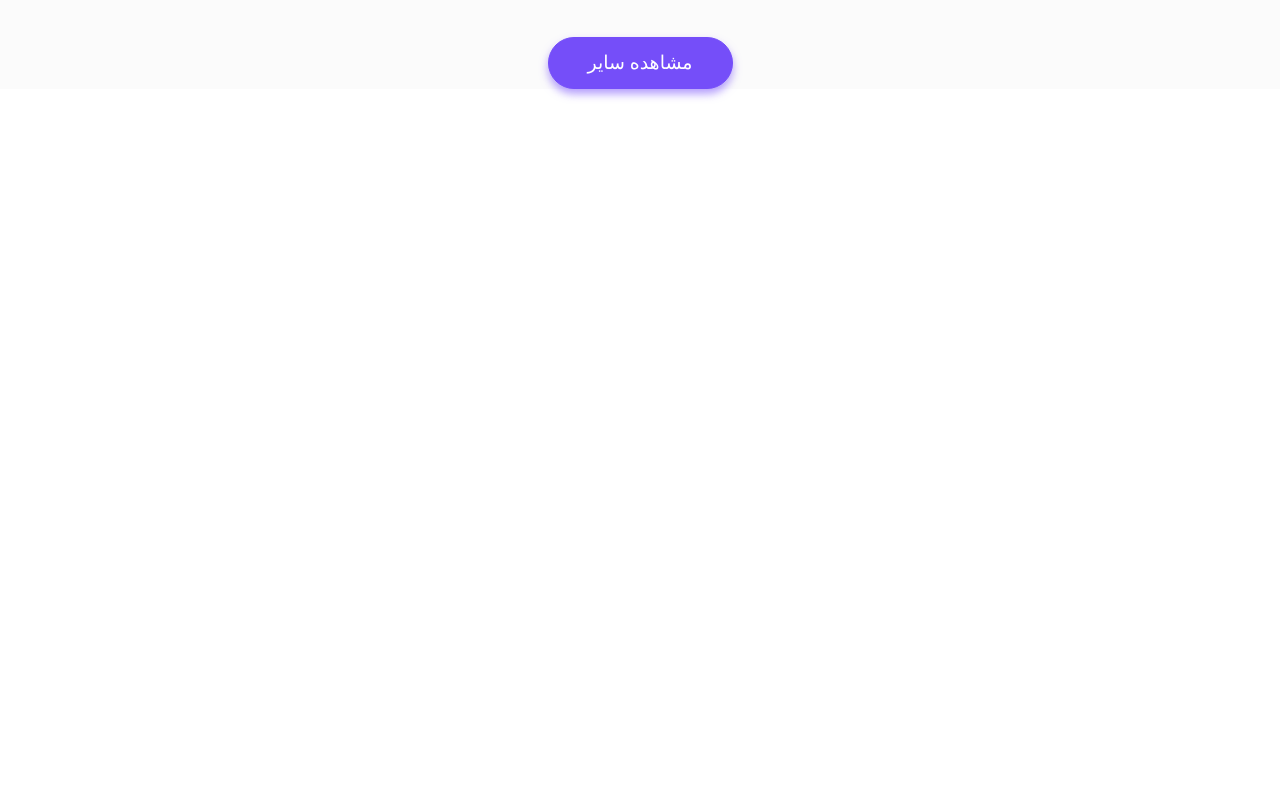
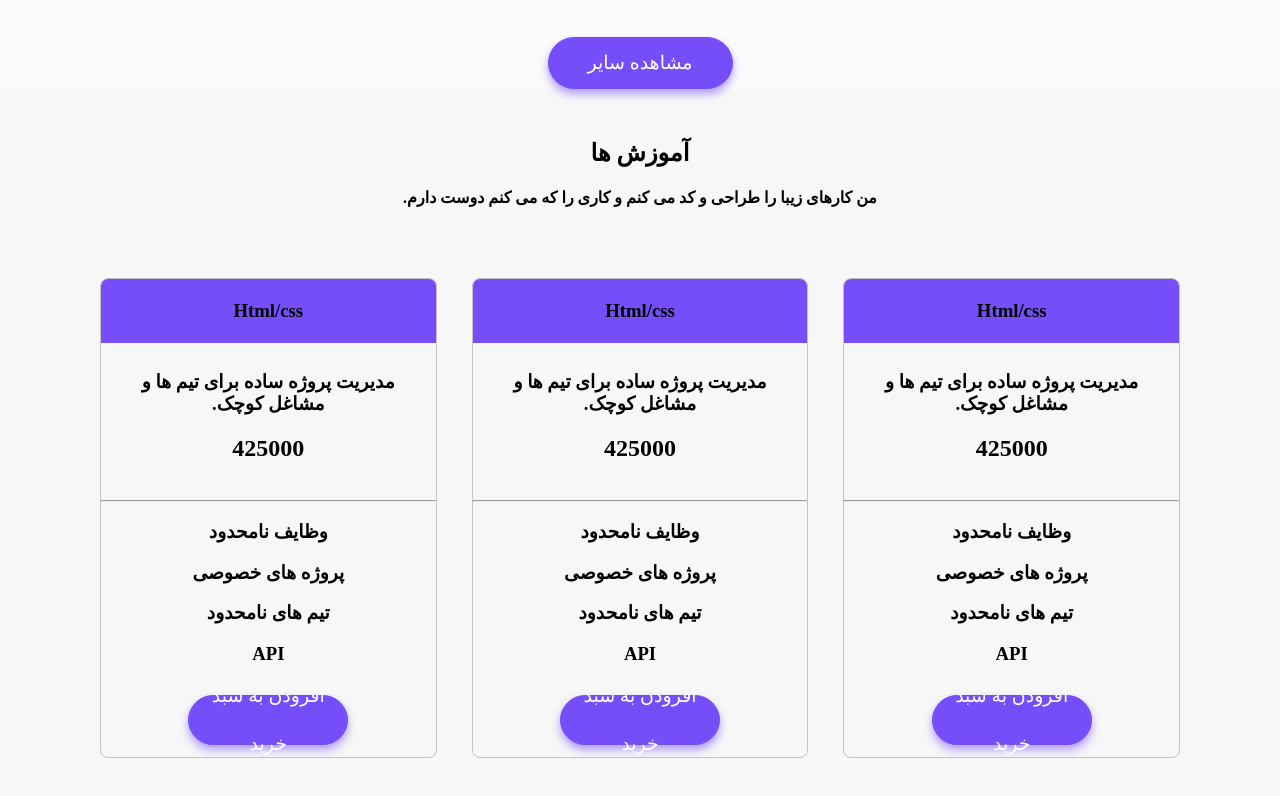
Before and after one commit to Mousavi-69/Resumes, a Vue app: page / in a window 1280 px wide. Shown: the part 4073-4869 px from the top of the page. Before the commit the page ends 4181 px from the top, so only its background shows below. Built offline with nearby package versions, Linux system fonts and the light colour scheme.

Commit message:
Add Tutorials

```diff
--- a/src/pages/Main_page.vue
+++ b/src/pages/Main_page.vue
@@ -6,6 +6,7 @@
     <MyService></MyService>
     <SectionResume></SectionResume>
     <MyPortfolio></MyPortfolio>
+    <Tutorials></Tutorials>
 
     <!-- <fa :icon="['fab', 'telegram-plane']"/> -->
   </div>
@@ -17,6 +18,7 @@ import AboutMe from "@/components/AboutMe.vue";
 import MyService from "@/components/MyService.vue";
 import SectionResume from "@/components/SectionResume.vue";
 import MyPortfolio from "@/components/MyPortfolio.vue";
+import Tutorials from "@/components/Tutorials.vue";
 </script>
 <style scoped lang="scss">
 .header {
```
